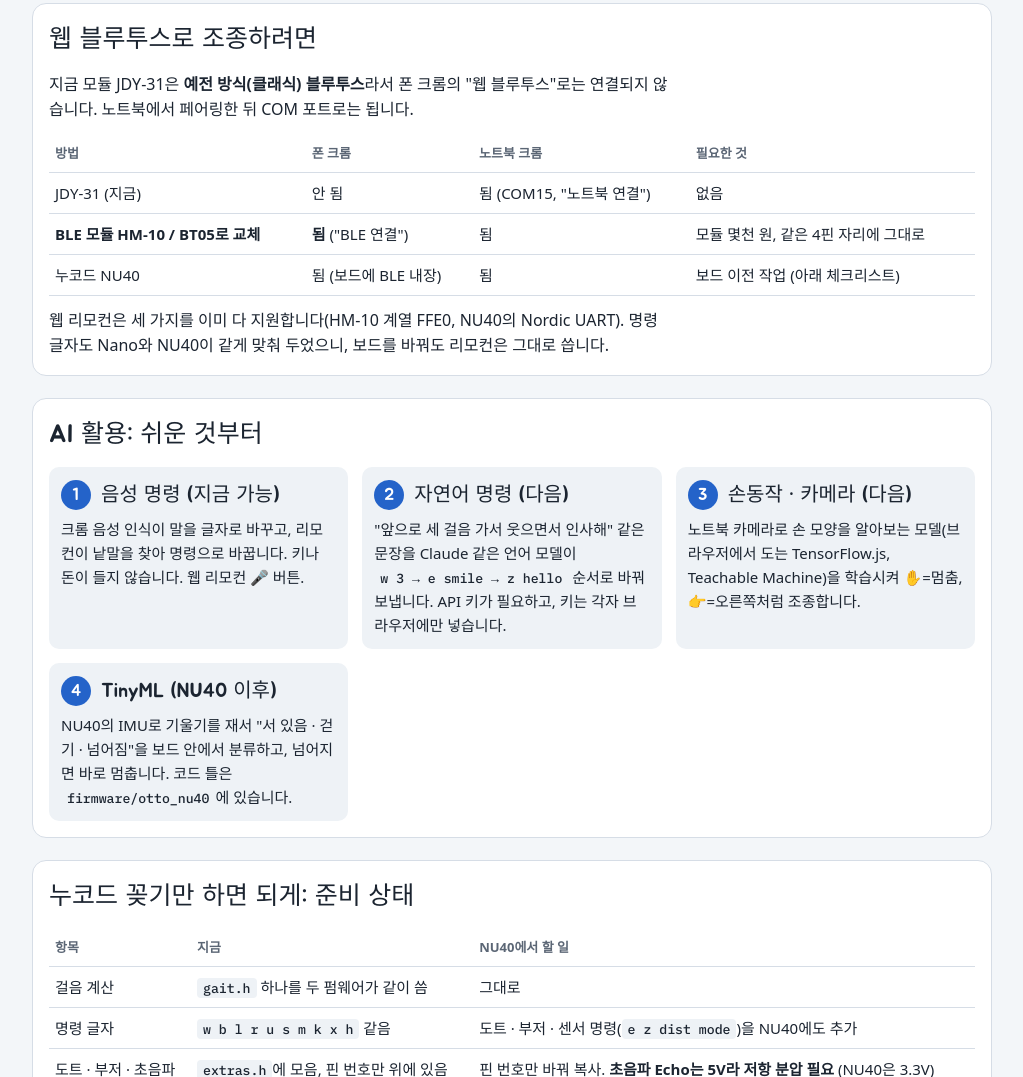
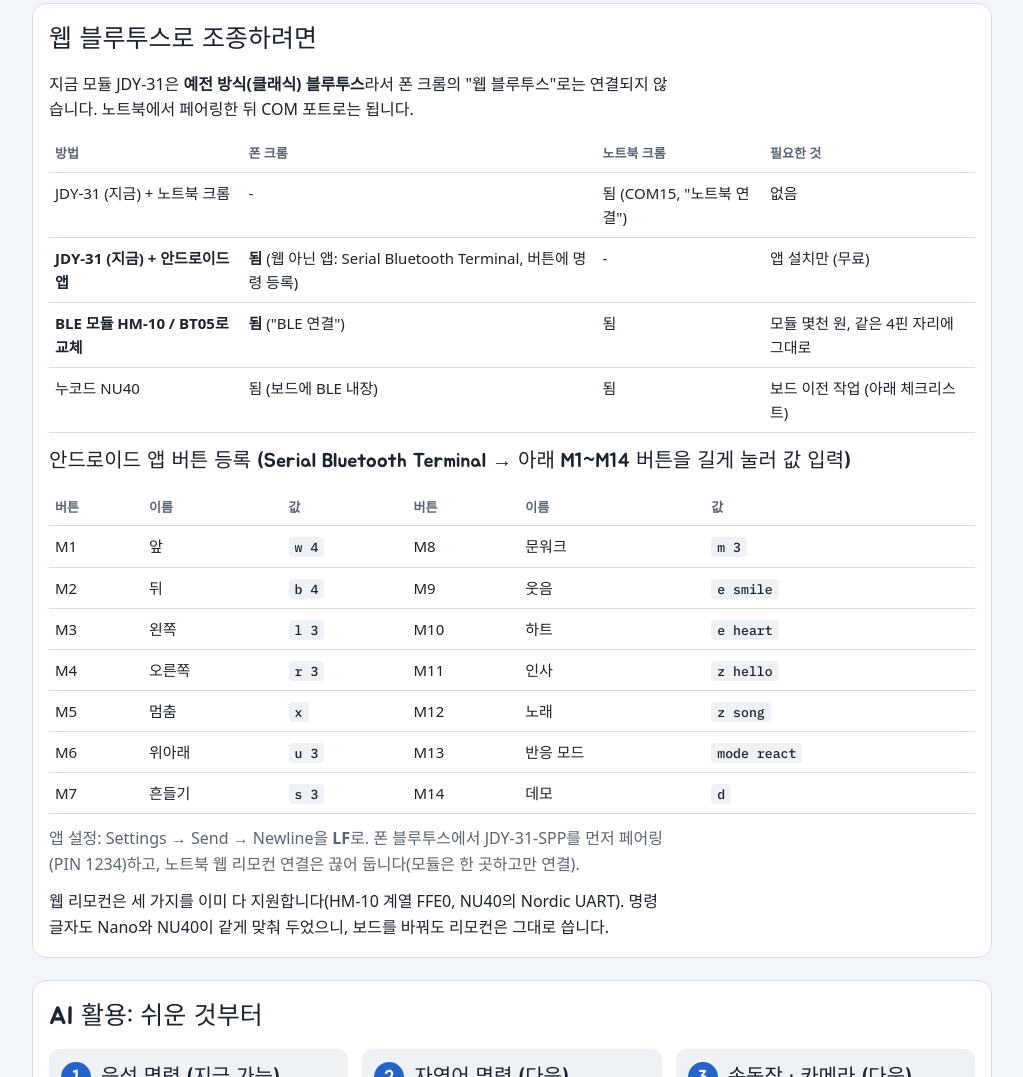
Before and after one commit to hex-aragon/otto-duck-lab, a plain HTML site: page docs/otto-조립-지도.html in a window 1280 px wide. Shown: the part 1856-2933 px from the top of the page, without its empty margins (128-1151 px from the left). Drawn offline with Linux system fonts and the light colour scheme; a web font is replaced by a local one.

Commit message:
조립 지도: USB 없이 폰으로 조종(안드로이드 앱 버튼 등록표) 추가
Co-Authored-By: Claude Opus 5.5 <noreply@anthropic.com>

```diff
--- a/docs/otto-조립-지도.html
+++ b/docs/otto-조립-지도.html
@@ -129,11 +129,26 @@ section{scroll-margin-top:12px}
   <div class="tbl"><table>
     <thead><tr><th>방법</th><th>폰 크롬</th><th>노트북 크롬</th><th>필요한 것</th></tr></thead>
     <tbody>
-      <tr><td>JDY-31 (지금)</td><td>안 됨</td><td>됨 (COM15, "노트북 연결")</td><td>없음</td></tr>
+      <tr><td>JDY-31 (지금) + 노트북 크롬</td><td>-</td><td>됨 (COM15, "노트북 연결")</td><td>없음</td></tr>
+      <tr><td><b>JDY-31 (지금) + 안드로이드 앱</b></td><td><b>됨</b> (웹 아닌 앱: Serial Bluetooth Terminal, 버튼에 명령 등록)</td><td>-</td><td>앱 설치만 (무료)</td></tr>
       <tr><td><b>BLE 모듈 HM-10 / BT05로 교체</b></td><td><b>됨</b> ("BLE 연결")</td><td>됨</td><td>모듈 몇천 원, 같은 4핀 자리에 그대로</td></tr>
       <tr><td>누코드 NU40</td><td>됨 (보드에 BLE 내장)</td><td>됨</td><td>보드 이전 작업 (아래 체크리스트)</td></tr>
     </tbody>
   </table></div>
+  <h3>안드로이드 앱 버튼 등록 (Serial Bluetooth Terminal → 아래 M1~M14 버튼을 길게 눌러 값 입력)</h3>
+  <div class="tbl"><table>
+    <thead><tr><th>버튼</th><th>이름</th><th>값</th><th>버튼</th><th>이름</th><th>값</th></tr></thead>
+    <tbody>
+      <tr><td>M1</td><td>앞</td><td><code>w 4</code></td><td>M8</td><td>문워크</td><td><code>m 3</code></td></tr>
+      <tr><td>M2</td><td>뒤</td><td><code>b 4</code></td><td>M9</td><td>웃음</td><td><code>e smile</code></td></tr>
+      <tr><td>M3</td><td>왼쪽</td><td><code>l 3</code></td><td>M10</td><td>하트</td><td><code>e heart</code></td></tr>
+      <tr><td>M4</td><td>오른쪽</td><td><code>r 3</code></td><td>M11</td><td>인사</td><td><code>z hello</code></td></tr>
+      <tr><td>M5</td><td>멈춤</td><td><code>x</code></td><td>M12</td><td>노래</td><td><code>z song</code></td></tr>
+      <tr><td>M6</td><td>위아래</td><td><code>u 3</code></td><td>M13</td><td>반응 모드</td><td><code>mode react</code></td></tr>
+      <tr><td>M7</td><td>흔들기</td><td><code>s 3</code></td><td>M14</td><td>데모</td><td><code>d</code></td></tr>
+    </tbody>
+  </table></div>
+  <p class="lead">앱 설정: Settings → Send → Newline을 <b>LF</b>로. 폰 블루투스에서 JDY-31-SPP를 먼저 페어링(PIN 1234)하고, 노트북 웹 리모컨 연결은 끊어 둡니다(모듈은 한 곳하고만 연결).</p>
   <p>웹 리모컨은 세 가지를 이미 다 지원합니다(HM-10 계열 FFE0, NU40의 Nordic UART). 명령 글자도 Nano와 NU40이 같게 맞춰 두었으니, 보드를 바꿔도 리모컨은 그대로 씁니다.</p>
 </section>
 <section class="card" id="ai">
```
